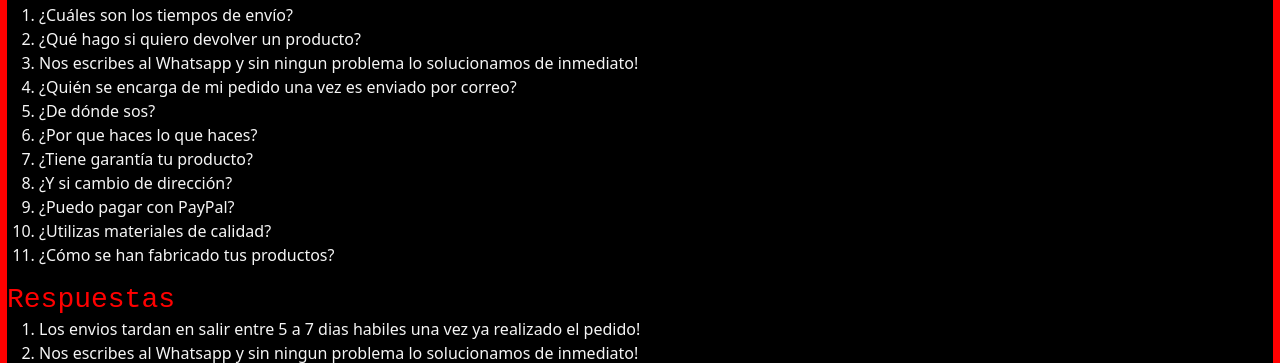
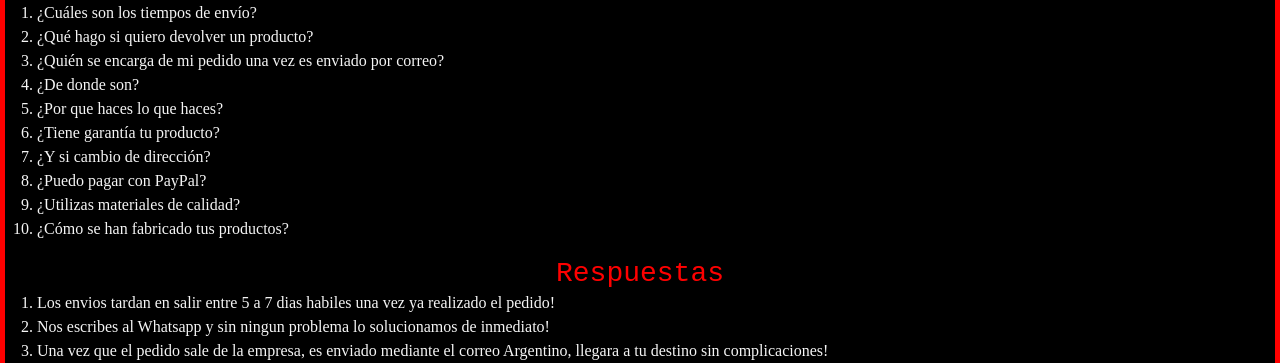
Before and after one commit to simonbarrau/trabajo, a website: page pages/ayuda.html in a window 1280 px wide. Shown: the part 283-646 px from the top of the page. Drawn offline with nearby package versions, Linux system fonts and the light colour scheme.

Commit message:
cambios ayuda

```diff
--- a/pages/ayuda.html
+++ b/pages/ayuda.html
@@ -74,11 +74,11 @@
             <li><a>¿Cuáles son los tiempos de envío?</a></li>
 
             <li><a>¿Qué hago si quiero devolver un producto?</a></li>
-            <li><a>Nos escribes al Whatsapp y sin ningun problema lo solucionamos de inmediato!</a></li>
+
             <li><a> ¿Quién se encarga de mi pedido una vez es enviado por correo?</a></li>
 
 
-            <li><a>¿De dónde sos?</a></li>
+            <li><a>¿De donde son?</a></li>
 
 
             <li><a>¿Por que haces lo que haces?</a></li>
@@ -97,7 +97,7 @@
             <li><a>¿Cómo se han fabricado tus productos?</a></li>
 
         </ol>
-        <h3 class="faqMil">Respuestas</h3>
+        <h3 class="respuesta">Respuestas</h3>
         <ol class="ayudaLorem">
             <li><a>Los envios tardan en salir entre 5 a 7 dias habiles una vez ya realizado el pedido!</a></li>
             <li><a>Nos escribes al Whatsapp y sin ningun problema lo solucionamos de inmediato!</a></li>
```
Also changed, not shown: package.json (+285 -2 lines), css/style.css, img/hello-world.jpg (added), scss/_mixin.scss (line endings or trailing spaces).
